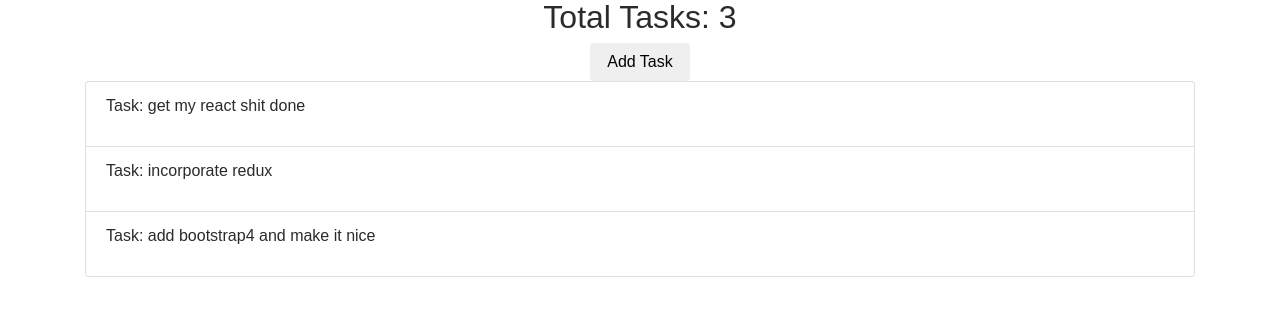
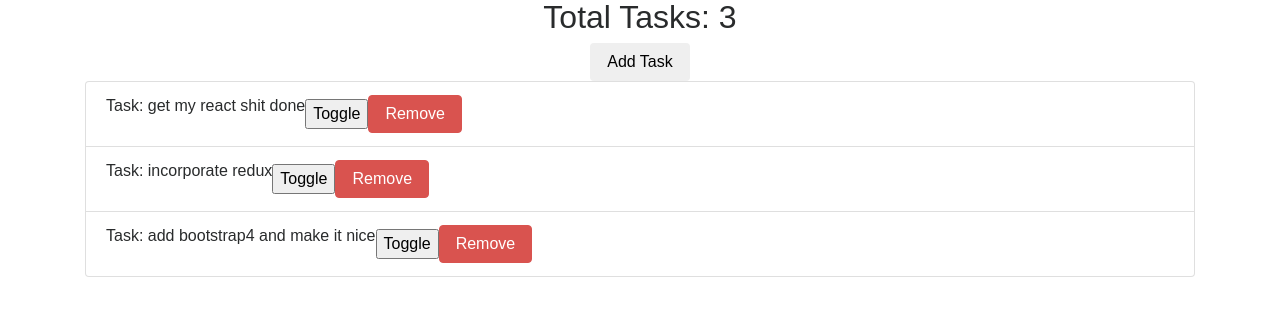
Before and after one commit to thechutrain/todo-ui-react, a React (Create React App) app: page / in a window 1280 px wide. Shown: the top 316 px of the page. Built offline with nearby package versions, Linux system fonts and the light colour scheme.

Commit message:
toggle complete and remove task works;

```diff
--- a/src/Components/Todo/Todo.jsx
+++ b/src/Components/Todo/Todo.jsx
@@ -32,6 +32,18 @@ class Todo extends Component {
 			return { tasks: updatedTasks }
 		})
 	}
+	_toggleComplete = id => {
+		this.setState(prevState => {
+			const updatedTasks = prevState.tasks.map(task => {
+				if (task.id === id) {
+					return { ...task, complete: !task.complete }
+				} else {
+					return task
+				}
+			})
+			return { tasks: updatedTasks }
+		})
+	}
 	render() {
 		return (
 			<div>
@@ -40,7 +52,14 @@ class Todo extends Component {
 					{' '}Add Task{' '}
 				</button>
 				<ul className="list-group">
-					{this.state.tasks.map(task => <TodoItem {...task} />)}
+					{this.state.tasks.map(task =>
+						<TodoItem
+							key={task.id}
+							{...task}
+							_removeTask={this._removeTask}
+							_toggleComplete={this._toggleComplete}
+						/>
+					)}
 				</ul>
 			</div>
 		)
--- a/src/Components/Todo/TodoItem.jsx
+++ b/src/Components/Todo/TodoItem.jsx
@@ -1,13 +1,26 @@
 import React, { Component } from 'react'
 
 class TodoItem extends Component {
-	constructor(props) {
-		super(props)
+	// constructor(props) {
+	// 	super(props)
+	// }
+	_remove = () => {
+		this.props._removeTask(this.props.id)
 	}
 	render() {
 		return (
-			<li key={this.props.id} className="list-group-item">
+			<li className="list-group-item">
 				<p>Task: {this.props.task}</p>
+				<button
+					onClick={e => {
+						this.props._toggleComplete(this.props.id)
+					}}
+				>
+					Toggle
+				</button>
+				<button onClick={this._remove} className="btn btn-danger">
+					Remove
+				</button>
 			</li>
 		)
 	}
```
